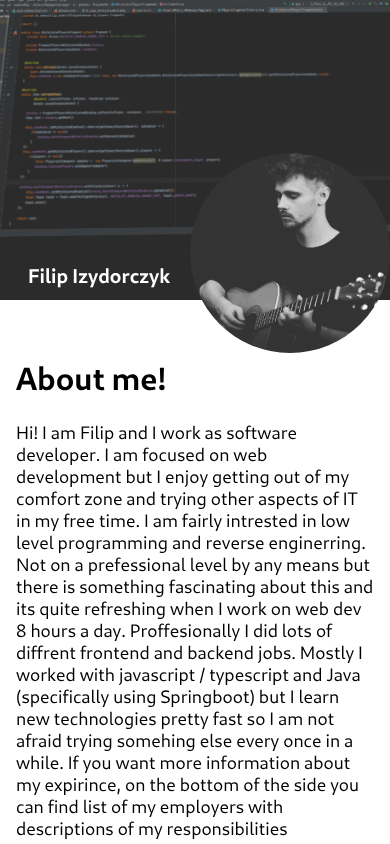
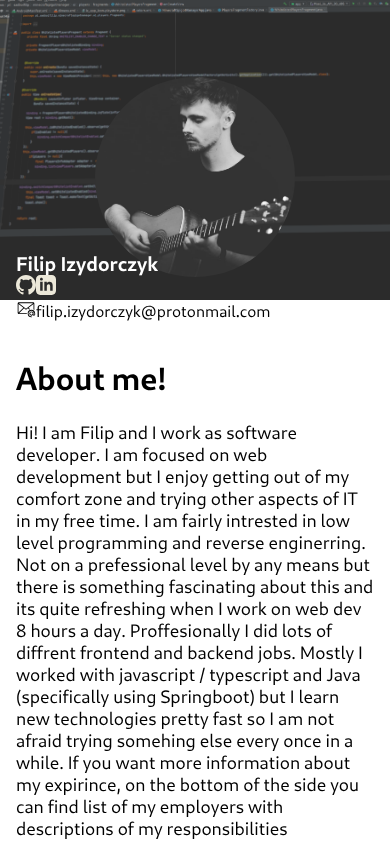
Before and after one commit to filipizydorczyk/personal-website, a Nuxt app: page / in a window 390 px wide. Shown: the top 844 px of the page. Built offline with nearby package versions, Linux system fonts and the light colour scheme.

Commit message:
dev: top bar v1 finished

```diff
--- a/components/IconEmail.vue
+++ b/components/IconEmail.vue
@@ -1,8 +1,8 @@
 <!-- Uploaded to: SVG Repo, www.svgrepo.com, Generator: SVG Repo Mixer Tools -->
 <template>
   <svg
-    width="800px"
-    height="800px"
+    :width="size"
+    :height="size"
     viewBox="0 0 24 24"
     xmlns="http://www.w3.org/2000/svg"
   >
@@ -16,5 +16,11 @@
 <script>
 export default {
   name: 'IconEmail',
+  props: {
+    size: {
+      type: Number,
+      default: 24,
+    },
+  },
 }
 </script>
--- a/components/IconGithub.vue
+++ b/components/IconGithub.vue
@@ -1,8 +1,8 @@
 <template>
   <svg
     xmlns="http://www.w3.org/2000/svg"
-    width="24"
-    height="24"
+    :width="size"
+    :height="size"
     viewBox="0 0 24 24"
   >
     <path
@@ -15,5 +15,11 @@
 <script>
 export default {
   name: 'IconGithub',
+  props: {
+    size: {
+      type: Number,
+      default: 24,
+    },
+  },
 }
 </script>
--- a/components/IconLinkedIn.vue
+++ b/components/IconLinkedIn.vue
@@ -1,8 +1,8 @@
 <template>
   <svg
     xmlns="http://www.w3.org/2000/svg"
-    width="24"
-    height="24"
+    :width="size"
+    :height="size"
     viewBox="0 0 24 24"
   >
     <path
@@ -15,5 +15,11 @@
 <script>
 export default {
   name: 'IconLinkedIn',
+  props: {
+    size: {
+      type: Number,
+      default: 24,
+    },
+  },
 }
 </script>
--- a/components/TopBar.vue
+++ b/components/TopBar.vue
@@ -5,16 +5,42 @@
       <img class="top-bar__profile" :src="profileImg" />
       <div class="top-bar__links">
         <h3>{{ name }}</h3>
+        <div class="top-bar__link-line">
+          <a v-if="github" :href="github" target="_blank">
+            <IconGithub :size="20" />
+          </a>
+          <a v-if="linkedin" :href="linkedin" target="_blank">
+            <IconLinkedIn :size="20" />
+          </a>
+        </div>
+        <div v-if="email" class="top-bar__link-line">
+          <a :href="`mailto:${email}`">
+            <span class="top-bar__link-email-icon">
+              <IconEmail :size="20" />
+            </span>
+            <span class="top-bar__-email-address">{{ email }}</span>
+          </a>
+        </div>
       </div>
     </div>
   </nav>
 </template>
 
 <style>
+.top-bar__link-email-icon,
+.top-bar__-email-address {
+  vertical-align: middle;
+  display: inline-block;
+}
+
+.top-bar__-email-address {
+  font-size: 1rem;
+}
+
 .top-bar__links {
   position: absolute;
-  top: 260px;
-  right: 320px;
+  top: 248px;
+  right: 330px;
 }
 
 .top-bar__links h3 {
@@ -39,7 +65,7 @@
 .top-bar__profile {
   position: absolute;
   top: 100px;
-  right: 0;
+  right: 2rem;
   width: 300px;
   height: 300px;
   border-radius: 100%;
@@ -51,10 +77,30 @@
     width: 200px;
     height: 200px;
     top: 150px;
+    right: 1rem;
   }
 
   .top-bar__links {
     right: 220px;
+  }
+}
+
+@media screen and (max-width: 510px) {
+  .top-bar__profile {
+    right: 0;
+    left: 0;
+    top: 74px;
+    margin-left: auto;
+    margin-right: auto;
+  }
+
+  .top-bar__links {
+    margin-left: auto;
+    margin-right: auto;
+    left: 0;
+    right: 0;
+    max-width: 300px;
+    margin: 0 1rem;
   }
 }
 </style>
@@ -66,6 +112,9 @@ export default {
     backgroundImg: String,
     profileImg: String,
     name: String,
+    email: String,
+    linkedin: String,
+    github: String,
   },
 }
 </script>
--- a/pages/index.vue
+++ b/pages/index.vue
@@ -4,6 +4,9 @@
       background-img="img/code.jpg"
       profile-img="img/profile.jpg"
       name="Filip Izydorczyk"
+      email="filip.izydorczyk@protonmail.com"
+      linkedin="https://www.linkedin.com/in/filip-izydorczyk-39577a216/"
+      github="https://github.com/filipizydorczyk"
     />
     <div class="index-page__container">
       <section id="about-me">
@@ -113,7 +116,7 @@
 }
 
 #exp {
-  padding-top: 2rem;
+  padding-top: 1rem;
 }
 
 @media screen and (max-width: 750px) {
@@ -132,7 +135,13 @@
   }
 
   #exp {
-    padding-top: 1rem;
+    padding-top: 0.5rem;
+  }
+}
+
+@media screen and (max-width: 510px) {
+  #exp {
+    padding-top: 0;
   }
 }
 </style>
--- a/static/main.css
+++ b/static/main.css
@@ -58,3 +58,8 @@ section h6 {
   font-size: 0.75rem;
   margin: 0.5rem 0;
 }
+
+a {
+  text-decoration: none;
+  color: inherit;
+}
```
